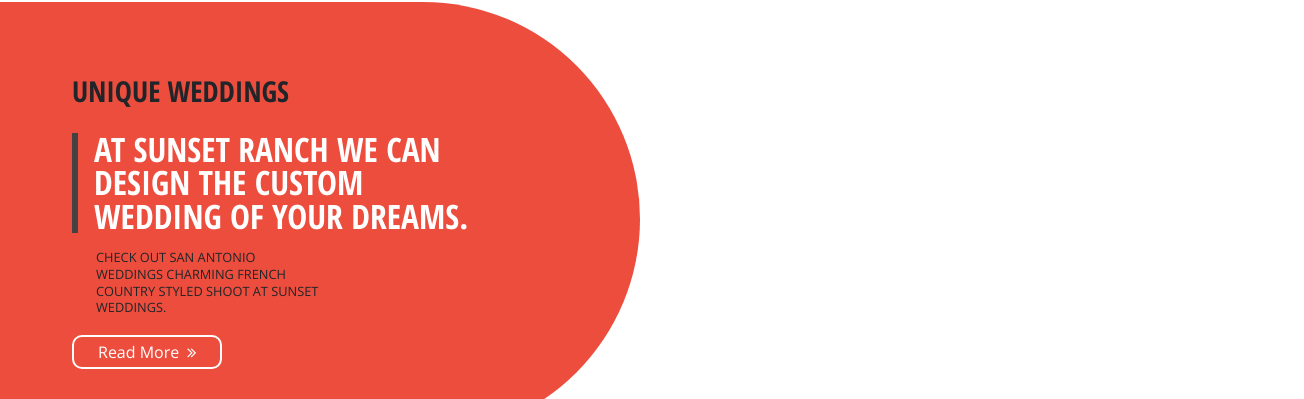
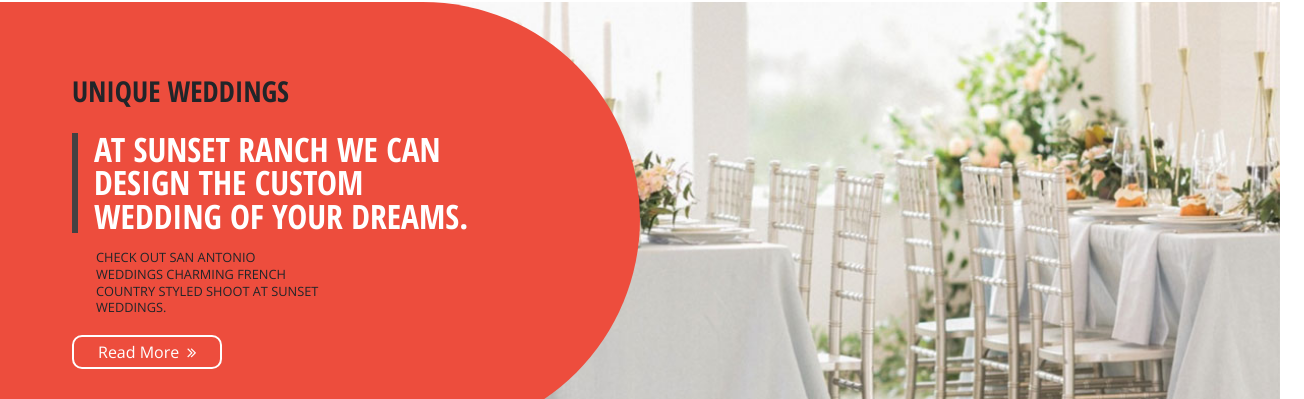
Before and after one commit to fridaynext/saweddings, a website: page index.html in a window 1280 px wide. Shown: the part 73-472 px from the top of the page, 1304 px wide, since content can reach past the window. Drawn offline with nearby package versions, Linux system fonts and the light colour scheme.

Commit message:
Added hero image as background-size: cover; for a nice Hero section appearance

```diff
--- a/index.html
+++ b/index.html
@@ -13,6 +13,7 @@
     <link rel="stylesheet" href="https://fonts.googleapis.com/css2?family=Open+Sans+Condensed:ital,wght@0,300;0,700;1,300&family=Open+Sans:ital,wght@0,300;0,400;0,800;1,300;1,400;1,800&family=Roboto+Condensed:ital,wght@0,300;0,400;0,700;1,300;1,400;1,700&family=Roboto:ital,wght@0,300;0,700;1,300;1,700&display=swap" type="text/css">
 </head>
 <body>
+
 <!-------------- Top Nav Bar ------------------>
 <nav id="top-nav" class="navbar navbar-expand-lg navbar-dark bg-charcoal-black sticky-top">
     <div class="d-flex flex-grow-1">
@@ -64,8 +65,8 @@
 
 
 <!---------- Hero Slider Section -------------->
-<div id="hero-slider" class="mx-n4 px-4 my-1 ">
-    <div class="d-flex flex-row pl-0"> <!-- FIRST (ORANGE) HERO SLIDER -->
+<div id="hero-slider" class="ml-n4 pl-4 my-1 ">
+    <div class="d-flex flex-row pl-0" style="background: url(build/img/Slider-Template-2-White-Tables.jpg); background-repeat: no-repeat; background-size: cover; background-position: right center;"> <!-- FIRST (ORANGE) HERO SLIDER -->
 
         <div class="col-6 bg-orange flex-row rounded-pill pl-0"> <!-- LEFT HALF (ORANGE HALF) -->
             <div class="col-6 bg-orange py-4 pl-4">
@@ -83,7 +84,9 @@
                 </div>
             </div>
         </div>
-        <div class="col-6"></div> <!-- RIGHT HALF (PHOTO HALF) -->
+        <div class="col-6">
+
+        </div> <!-- RIGHT HALF (PHOTO HALF) -->
     </div>
 </div>
 <!---------- END: Hero Slider Section --------->
@@ -127,7 +130,7 @@
         <h3 id="saw-mid-title" class="text-center font-weight-bold">San Antonio Weddings</h3>
         <p class="text-center font-weight-light"><em>San Antonio's Premier Wedding Magazine, Website, and App</em></p>
         <div id="welcome-text" class="d-flex flex-row">
-            <div class="col-6 clearfix text-center border-right border-charcoal-black">
+            <div class="col-6 text-center border-right border-charcoal-black">
                 <p>
                     Welcome to San Antonio's premier wedding magazine, website and wedding planning app providing brides and grooms hundreds of professional wedding vendors to choose from, making it easier to plan your dream wedding and reception.
                 </p>
```
Also changed, not shown: build/img/Slider-Template-2-White-Tables.jpg (added), build/index.html, src/img/Slider-Template-2-White-Tables.jpg (added).
